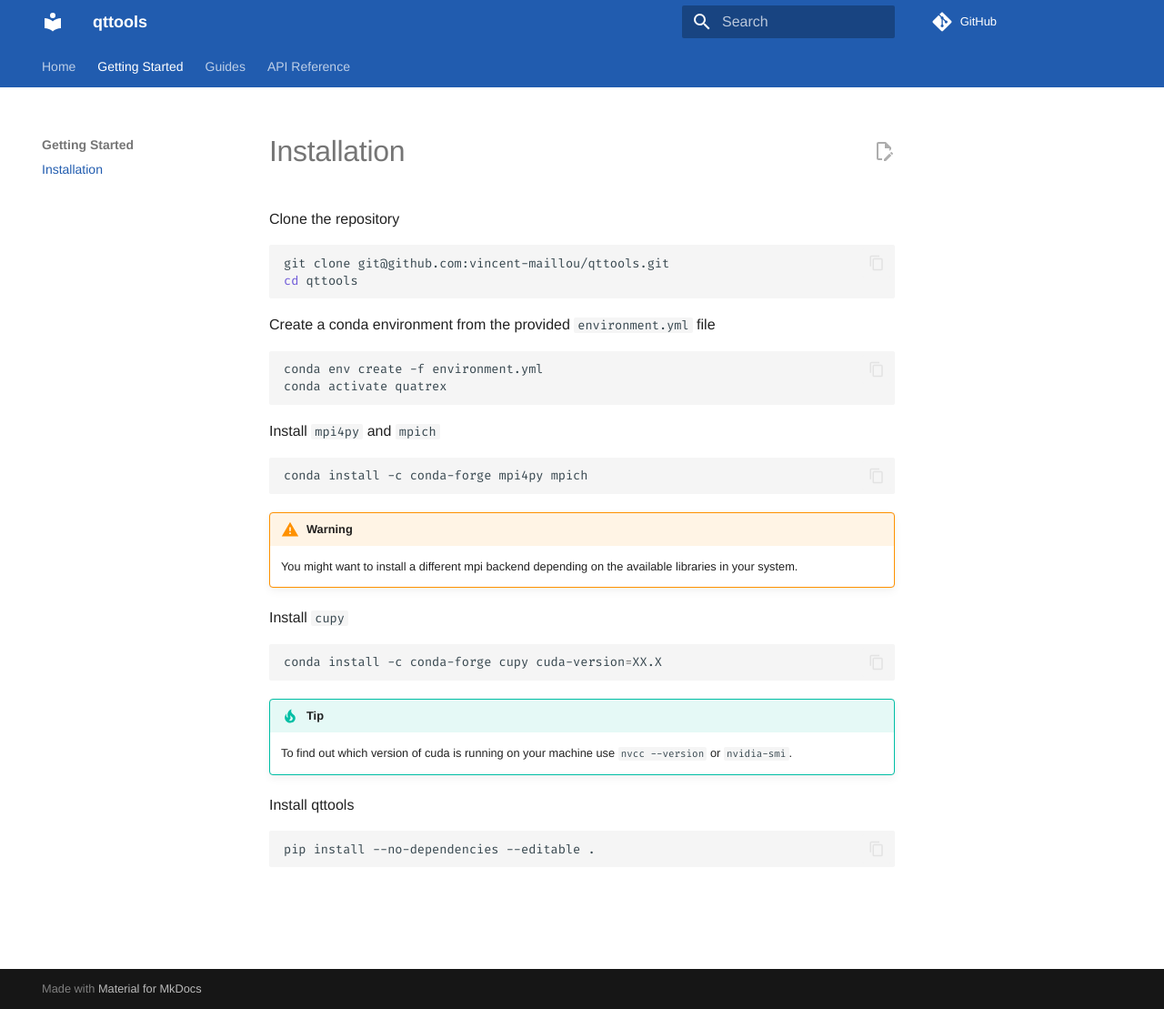
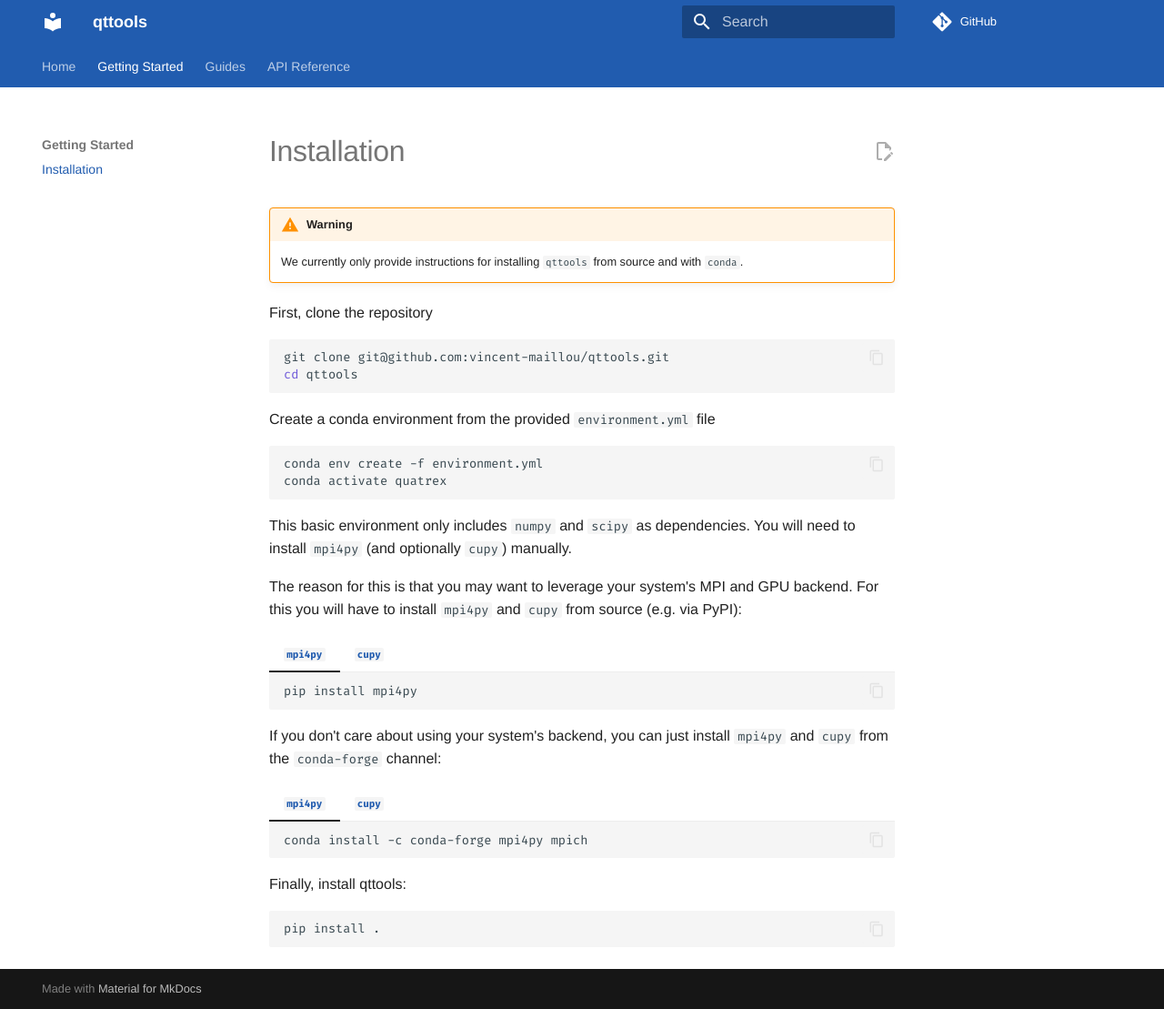
Before and after one commit to vincent-maillou/qttools, an MkDocs documentation site: the page built from docs/getting_started/installation.md, in a window 1280 px wide and 1109 px high. Shown: the whole window at 91% size. Built offline with MkDocs 1.6.1 and Material for MkDocs 9.7.7, drawn with Linux system fonts in a browser that asks for light colours; comment, search, counter and statistics services are not loaded.

Commit message:
Update installation and contributor guides for clarity and completeness; enhance documentation formatting

````diff
--- a/docs/getting_started/installation.md
+++ b/docs/getting_started/installation.md
@@ -1,36 +1,65 @@
-Clone the repository
+!!! warning
+
+    We currently only provide instructions for installing `qttools` from
+    source and with `conda`.
+
+First, clone the repository
+
 ```bash
 git clone git@github.com:vincent-maillou/qttools.git
 cd qttools
 ```
 
 Create a conda environment from the provided `environment.yml` file
+
 ```bash
 conda env create -f environment.yml
 conda activate quatrex
 ```
 
-Install `mpi4py` and `mpich`
-```bash
-conda install -c conda-forge mpi4py mpich
-```
-!!! warning
+This basic environment only includes `numpy` and `scipy` as
+dependencies. You will need to install `mpi4py` (and optionally `cupy`)
+manually.
 
-    You might want to install a different mpi backend depending on the
-    available libraries in your system.
+The reason for this is that you may want to leverage your system's MPI
+and GPU backend. For this you will have to install `mpi4py` and `cupy`
+from source (e.g. via PyPI):
 
-Install `cupy`
-```bash
-conda install -c conda-forge cupy cuda-version=XX.X
-```
-!!! tip
+=== "`mpi4py`"
 
-    To find out which version of cuda is running on your machine use
-    `nvcc --version` or `nvidia-smi`.
+    ```bash
+    pip install mpi4py
+    ```
+
+=== "`cupy`"
+
+    ```bash
+    pip install cupy
+    ```
+
+If you don't care about using your system's backend, you can just
+install `mpi4py` and `cupy` from the `conda-forge` channel:
+
+=== "`mpi4py`"
+
+    ```bash
+    conda install -c conda-forge mpi4py mpich
+    ```
+
+=== "`cupy`"
+
+    ```bash
+    conda install -c conda-forge cupy cuda-version=XX.X
+    ```
+
+    !!! tip
+
+        To determine which version of cuda is running on your machine use
+        `nvcc --version` or `nvidia-smi`.
 
 
+Finally, install qttools:
 
-Install qttools
 ```bash
-pip install --no-dependencies --editable .
+pip install .
 ```
--- a/docs/guides/contributor_guide.md
+++ b/docs/guides/contributor_guide.md
@@ -1,3 +1,77 @@
-!!! warning "This page is under construction"
+## Setting up the development environment
 
-    This page is under construction and will be updated soon.
+First, clone the repository:
+
+```bash
+git clone git@github.com:vincent-maillou/qttools.git
+cd qttools
+```
+
+After having obtained the repository, create a new conda environment
+from the provided development environment `environment-dev.yml` file and
+activate it:
+
+```bash
+conda env create -f environment-dev.yml
+conda activate quatrex-dev
+```
+
+Unlike the regular environment (`environment.yml`), the development
+environment already includes some development tools (`black`, `isort`,
+`ruff`, `pytest`, ...) as well as `mpi4py` built against `mpich` from
+the `conda-forge` channel. This is to ensure consistency with what
+happens in the CI.
+
+If you have a CUDA-compatible GPU and want to leverage it, you will need
+to install `cupy` via the `conda-forge` channel or pip:
+
+=== "conda"
+
+    ```bash
+    conda install -c conda-forge cupy cuda-version=XX.X
+    ```
+
+    !!! tip
+
+        To determine which version of cuda is running on your machine use
+        `nvcc --version` or `nvidia-smi`.
+
+
+=== "pip"
+
+    ```bash
+    pip install cupy
+    ```
+
+
+Finally, install `qttools` in editable mode:
+
+```bash
+pip install --no-dependencies --editable .
+```
+
+## Running the Test Suite
+
+Now you should be able to run the tests and the linters using the `just`
+command runner:
+
+```bash
+just test
+just format
+just lint
+```
+
+To also build the documentation, you will need to install the
+documentation dependencies:
+
+```bash
+pip install --editable '.[docs]'
+```
+
+## Building the Documentation
+
+You should then be able to serve the documentation locally:
+
+```bash
+mkdocs serve
+```
--- a/mkdocs.yml
+++ b/mkdocs.yml
@@ -23,6 +23,8 @@ markdown_extensions:
   - footnotes
   - toc:
       permalink: "#"
+  - pymdownx.tabbed:
+      alternate_style: true
   - pymdownx.emoji:
       emoji_index: !!python/name:material.extensions.emoji.twemoji
       emoji_generator: !!python/name:material.extensions.emoji.to_svg
````
Also changed, not shown: 7 other files.
